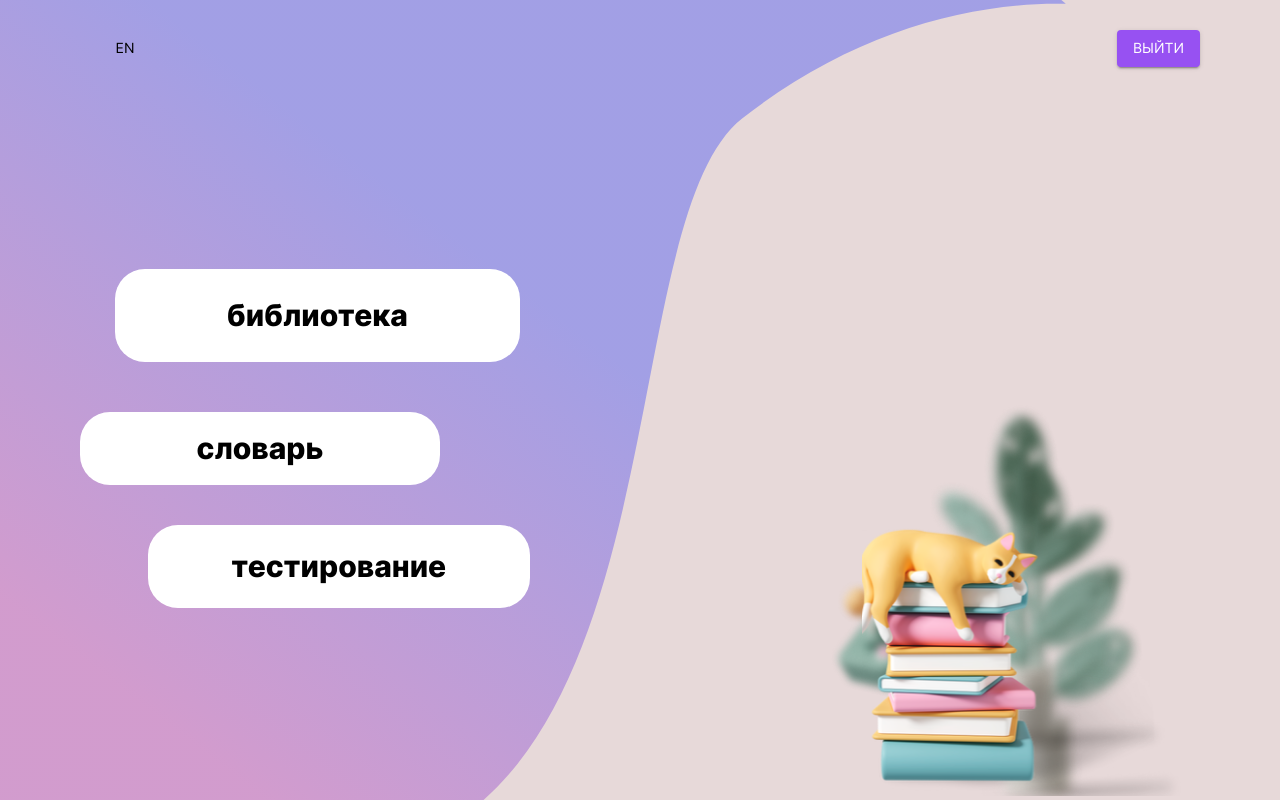
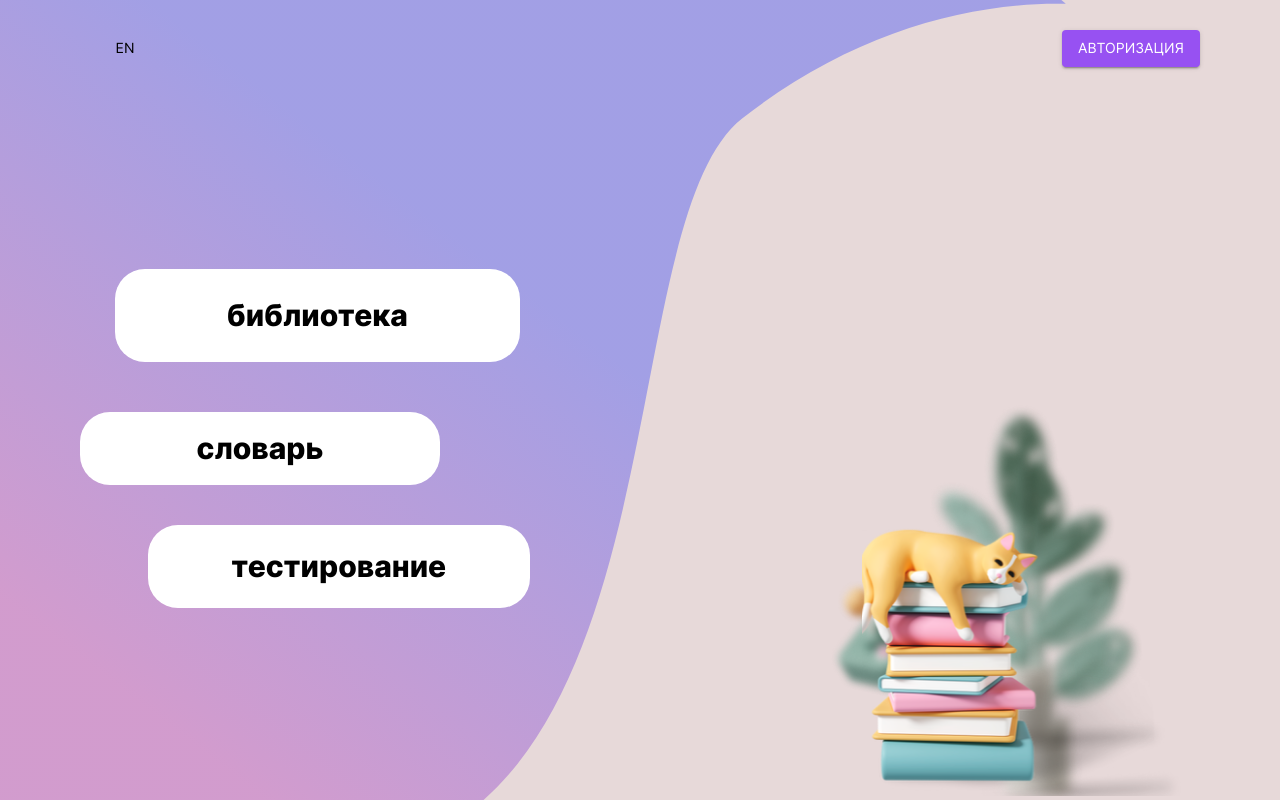
Before and after one commit to AnnaConda007/translator, a React (Vite) app: page / in a window 1280 px wide. Built offline with nearby package versions, Linux system fonts and the light colour scheme; no server answers.

Commit message:
кнопка авторризации

```diff
--- a/src/components/header/logOutButton/LogOutButton.tsx
+++ b/src/components/header/logOutButton/LogOutButton.tsx
@@ -7,11 +7,14 @@ import { resetLanguage } from "../../../redux/languageSlice";
 import { resetActiveCardNumber, resetTest } from "../../../redux/testSlice";
 import { resetTranslator } from "../../../redux/translatorSlice";
 import { resetVisibility } from "../../../redux/visibilitySlice ";
+import { UserData } from '../../../enums/authEnum';
 
 const LogOutButton = () => {
   const dispanch = useDispatch();
   const navigate = useNavigate();
-  const handleButton = () => {
+  const userId = localStorage.getItem(UserData.USER_ID)
+
+  const handleButtonLogOut = () => {
     batch(() => {
       dispanch(resetActiveCardNumber());
       dispanch(resetDictionary());
@@ -23,10 +26,18 @@ const LogOutButton = () => {
     navigate(RoutesApp.AUTHORIZATION);
     localStorage.clear();
   };
+
+  const handleButtonAuth = ()=>{
+    navigate(RoutesApp.AUTHORIZATION)
+  }
   return (
-    <Button variant="contained" onClick={handleButton}>
+    <>
+   {userId ? ( <Button variant="contained" onClick={handleButtonLogOut}>
       выйти
-    </Button>
+    </Button>) : (<Button variant="contained" onClick={handleButtonAuth}>
+      Авторизация
+    </Button>)}
+    </>
   );
 };
 
```
